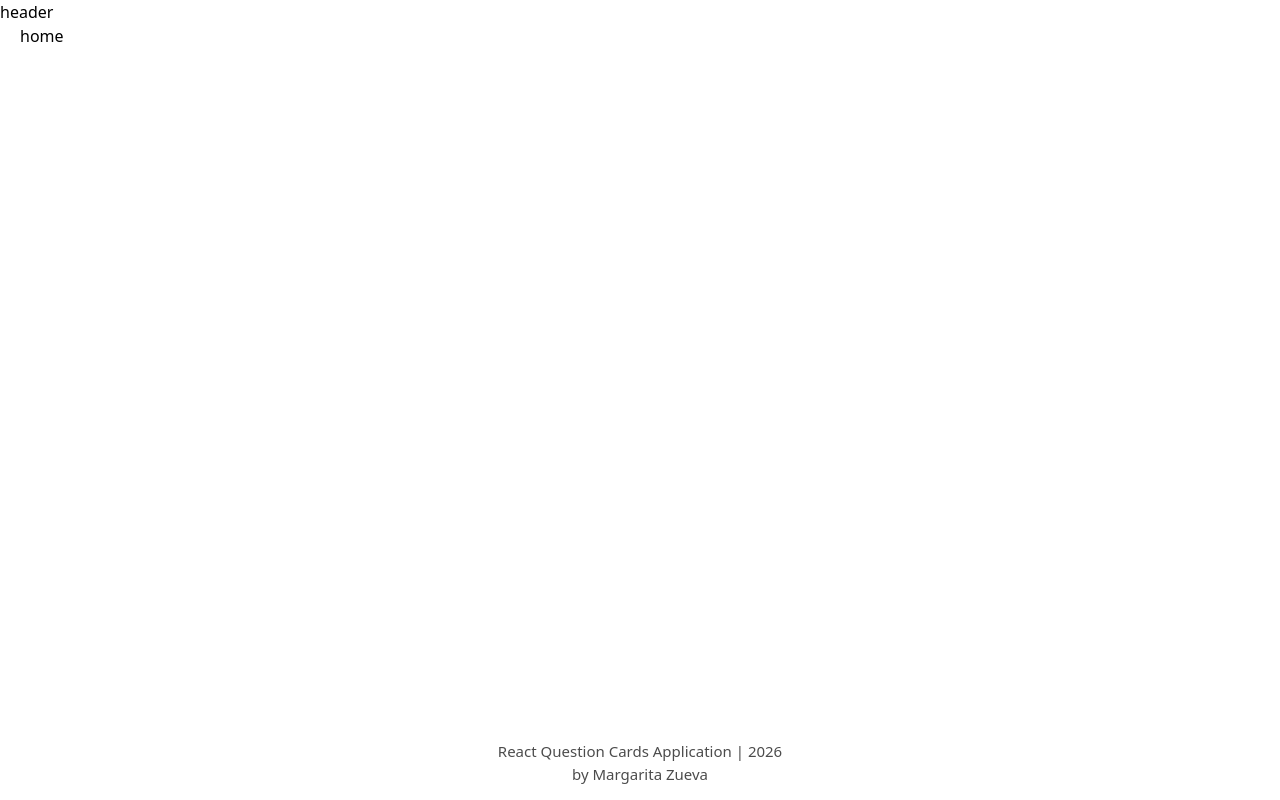
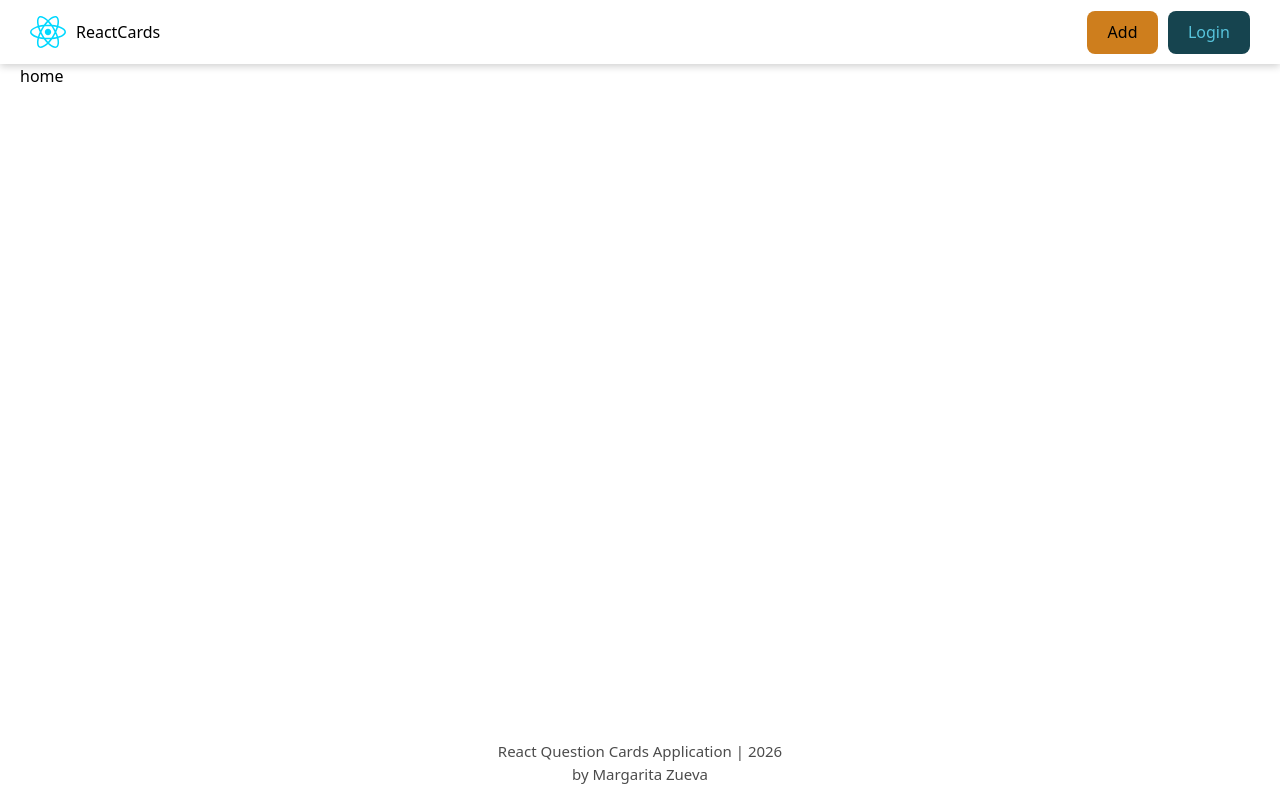
Before and after one commit to zuevarita/React-app-card, a React (Vite) app: page / in a window 1280 px wide. Built offline with nearby package versions, Linux system fonts and the light colour scheme.

Commit message:
button, header implementation

```diff
--- a/src/components/Button/Button.jsx
+++ b/src/components/Button/Button.jsx
@@ -1,16 +1,11 @@
 import cls from "./Button.module.css";
 
-// const inlineStyles = {
-//     color: "red",
-//     backgroundColor: "#ccc"
-// }
-
-const isPrimary = true;
-
-export const Button = ({ onClick, children }) => {
+export const Button = ({ onClick, children, isDisabled, isActive }) => {
     return (
-        // <button className={isPrimary? cls.primary: cls.btn} >кнопка</button>
-        <button className={`${cls.btn} ${isPrimary ? cls.primary : ""}`} onClick={onClick}>
+        <button
+        className={`${cls.btn} ${isActive ? cls.active : ""}`}
+        onClick={onClick}
+        disabled = {isDisabled}>
             {children}
         </button>
     );
--- a/src/components/Button/Button.module.css
+++ b/src/components/Button/Button.module.css
@@ -1,7 +1,30 @@
 .btn{
-    background-color: aqua;
+    border-radius: 8px;
+    border: 1px solid transparent;
+    padding: 0.6em 1.2em;
+    font-size: 1em;
+    font-weight: 500;
+    font-family: inherit;
+    cursor: pointer;
+    background-color: var(--btn-bg-color);
+    color: var(--btn-text-color);
+    transition: border-color 0.25s;
 }
 
-.primary{
-    background-color: salmon;
+.btn:hover{
+    border-color: var(--btn-border-color);
 }
+
+.btn:focus,
+.btn:focus-visible{
+    outline: 4px auto #2f2f2f;
+}
+
+.btn:disabled{
+    opacity: .5;
+    pointer-events: none;
+}
+.active{
+    color: #000;
+    background-color: #ce7e1d;
+}
--- /dev/null
+++ b/src/components/Button/index.jsx
@@ -0,0 +1 @@
+export {Button} from "./Button"
--- /dev/null
+++ b/src/components/Header/Header.jsx
@@ -0,0 +1,22 @@
+import {Button} from "../Button";
+import cls from "./Header.module.css";
+import ReactLogo from "../../assets/react.svg"
+
+export const Header = () => {
+    return (
+        <header className={cls.header}>
+            <p>
+                <img src={ReactLogo} alt="react logo" />
+                <span>ReactCards</span>
+            </p>
+            <div className={cls.headerButtons}>
+                <Button isActive={true}>
+                    Add
+                </Button>
+                <Button>
+                    Login
+                </Button>
+            </div>
+        </header>
+    );
+}
--- /dev/null
+++ b/src/components/Header/Header.module.css
@@ -0,0 +1,28 @@
+
+.header{
+    width: 100%;
+    height: 70px;
+    background-color: var(--main-bg-color);
+    padding: 0 30px;
+    display: flex;
+    justify-content: space-between;
+    align-items: center;
+    box-shadow: 0 2px 8px 0 rgba(0, 0, 0, 0.2);
+
+    p{
+        text-transform: capitalize;
+        display: flex;
+        justify-content: center;
+        align-items: center;
+        gap: 10px;
+        cursor: pointer;
+        user-select: none;
+    }
+}
+
+.headerButtons{
+    display: flex;
+    justify-content: center;
+    align-items: center;
+    gap: 10px;
+}
--- /dev/null
+++ b/src/components/Header/index.jsx
@@ -0,0 +1 @@
+export {Header} from "./Header";
--- a/src/components/MainLayout/MainLayout.jsx
+++ b/src/components/MainLayout/MainLayout.jsx
@@ -1,11 +1,12 @@
 import { Outlet } from "react-router-dom";
 import cls from "./MainLayout.module.css";
+import { Header } from "../Header";
 
 export const MainLayout = () => {
     const currentYear = new Date().getFullYear();
     return (
     <div className={cls.mainLayout}>
-        <header>header</header>
+        <Header/>
         <div className={cls.mainWrapper}>
             <main className={cls.main}>
                 <Outlet/>
--- a/src/index.css
+++ b/src/index.css
@@ -1,6 +1,11 @@
 :root {
   --main-bg-color: #23272F;
   --text-color: #fff;
+
+  --btn-bg-color: #383b3f;
+  --btn-text-color: #fff;
+  --btn-border-color: #2f2f2f;
+
   font-family: system-ui, Avenir, Helvetica, Arial, sans-serif;
   line-height: 1.5;
   font-weight: 400;
@@ -15,7 +20,7 @@
   -moz-osx-font-smoothing: grayscale;
 }
 
-*{
+* {
   margin: 0;
   padding: 0;
   box-sizing: border-box;
@@ -35,12 +40,21 @@
   :root {
     --text-color: #000;
     --main-bg-color: #fff;
+
+    --btn-bg-color: #16444f;
+    --btn-text-color: #57C4DC;
+    --btn-border-color: #fff;
   }
 }
+
 @media (prefers-color-scheme: dark) {
   :root {
     --text-color: #fff;
     --main-bg-color: #23272F;
+
+    --btn-bg-color: #383b3f;
+    --btn-text-color: #fff;
+    --btn-border-color: #2f2f2f;
   }
 
 }
```
